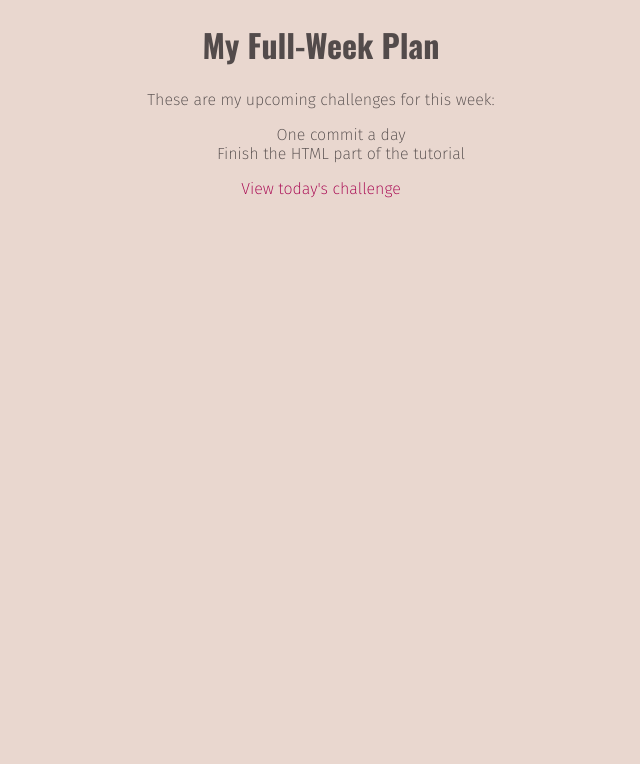
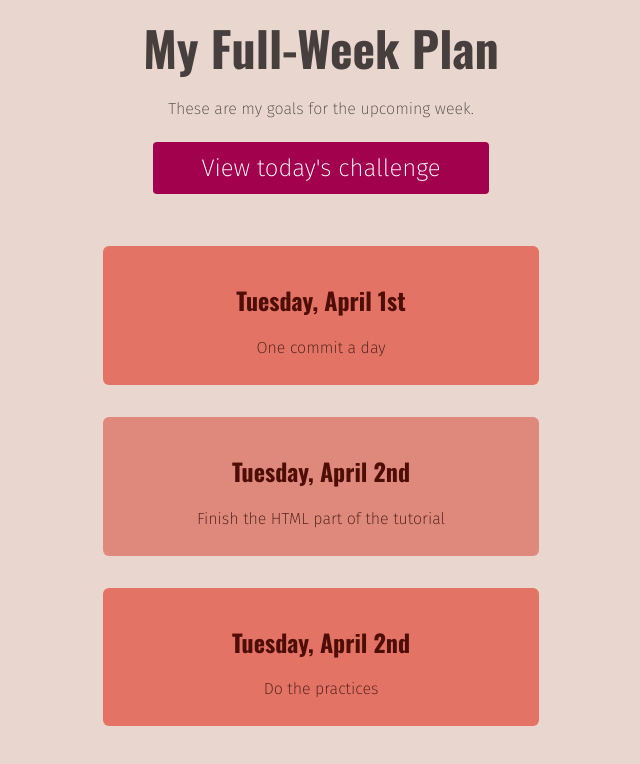
Before and after one commit to fL0Codes/100_days_of_code, a plain HTML site: page pages/full-week.html in a window 1280 px wide. Shown: the whole page, without its empty margins (319-959 px from the left). Drawn offline with nearby package versions, Linux system fonts and the light colour scheme.

Commit message:
Day IV: CSS Box Model and Inline/Block Elements

```diff
--- a/pages/full-week.html
+++ b/pages/full-week.html
@@ -15,13 +15,29 @@
 </head>
 
 <body>
-    <h1>My Full-Week Plan</h1>
-    <p>These are my upcoming challenges for this week:</p>
-    <ul>
-        <li>One commit a day</li>
-        <li>Finish the HTML part of the tutorial</li>
-    </ul>
-    <p><a href="../index.html">View today's challenge</a></p>
+    <header>
+        <h1>My Full-Week Plan</h1>
+        <p>These are my goals for the upcoming week.</p>
+        <a href="../index.html">View today's challenge</a>
+    </header>
+    <main>
+        <ul>
+            <li class="highlight-goal">
+                <h2>Tuesday, April 1st</h2>
+                <p>One commit a day</p>
+            </li>
+            <li>
+                <h2>Tuesday, April 2nd</h2>
+                <p>Finish the HTML part of the tutorial</p>
+            </li>
+            <li class="highlight-goal">
+                <h2>Tuesday, April 2nd</h2>
+                <p>Do the practices</p>
+            </li>
+        </ul>
+    </main>
+    <footer>
+    </footer>
 </body>
 
 </html>
--- a/styles/shared.css
+++ b/styles/shared.css
@@ -1,6 +1,7 @@
 body {
   background-color: rgb(233, 215, 207);
   color: rgb(83, 75, 75);
+  text-align: center;
 }
 
 h1 {
@@ -14,6 +15,7 @@ p {
 }
 
 a {
+  font-family: "Fira Sans", sans-serif;
   color: rgb(167, 1, 78);
   text-decoration: none;
 }
--- a/styles/styles_full_week.css
+++ b/styles/styles_full_week.css
@@ -1,5 +1,56 @@
-ul li {
+header {
+  margin-bottom: 64px;
+}
+
+ul {
   font-family: "Fira Sans", sans-serif;
   text-align: center;
   list-style-type: none;
+  width: 500px;
+  margin: 36px auto 0 auto;
+  padding: 0;
 }
+
+li {
+  background-color: rgb(223, 136, 124);
+  border-radius: 6px;
+  margin: 32px;
+  padding: 16px;
+}
+
+h1 {
+  font-size: 48px;
+  color: rgb(71, 62, 62);
+  margin: 12px 0px;
+}
+
+a {
+  background-color: rgb(162, 1, 78);
+  color: white;
+  border-radius: 4px;
+  font-size: 24px;
+  padding: 12px 48px;
+}
+
+a:hover {
+  background-color: rgb(180, 12, 90);
+  text-decoration: none;
+}
+
+header p {
+  margin-bottom: 36px;
+}
+
+h2 {
+  color: rgb(78, 13, 5);
+  font-family: "Oswald", sans-serif;
+}
+
+main p {
+  margin: 12px;
+  color: rgb(71, 29, 22);
+}
+
+.highlight-goal {
+  background-color: rgb(226, 115, 101);
+}
```
